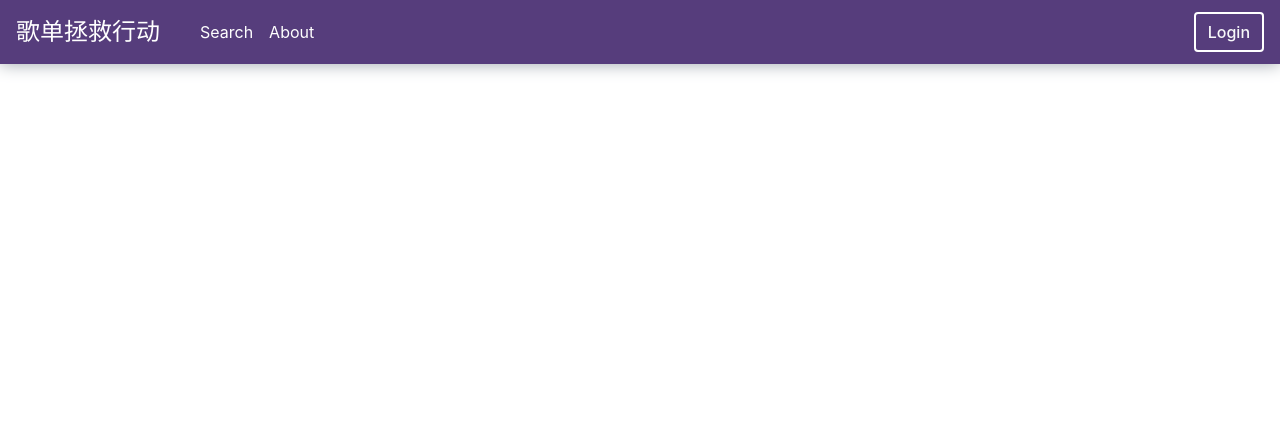
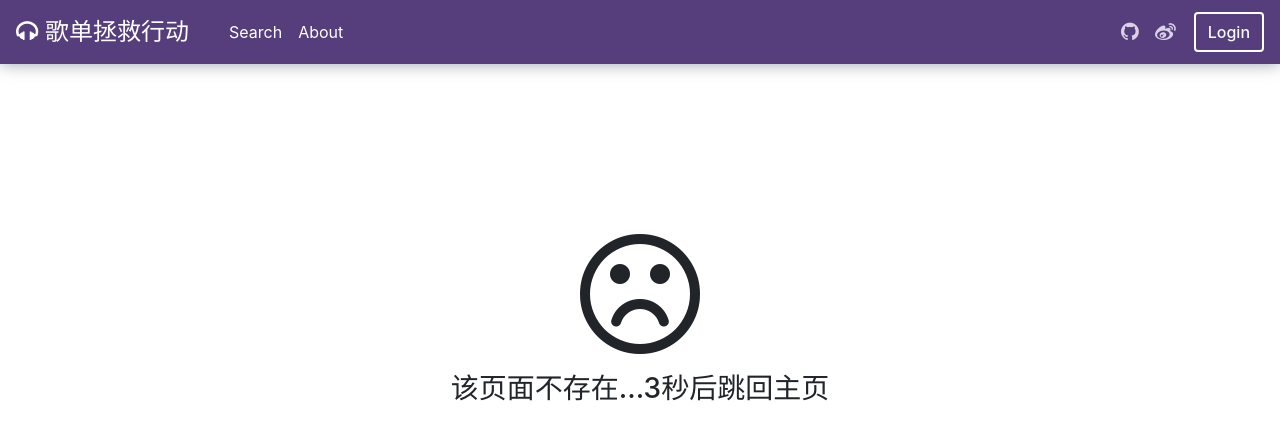
Before and after one commit to Amethyst-564/angular-playlist, an Angular app: page /notfound in a window 1280 px wide. Shown: the top 440 px of the page. Built offline with nearby package versions, Linux system fonts and the light colour scheme.

Commit message:
add some icons

```diff
--- a/src/app/navbar/navbar.component.html
+++ b/src/app/navbar/navbar.component.html
@@ -2,7 +2,7 @@
 <div class="row" id="header">
   <div class="col-12">
     <nav class="navbar navbar-expand-lg navbar navbar-dark">
-      <a class="navbar-brand" href="/" id="nav-title">歌单拯救行动</a>
+      <a class="navbar-brand" href="/" id="nav-title"><i class="fa fa-headphones"></i> 歌单拯救行动</a>
       <button class="navbar-toggler" type="button" data-toggle="collapse" data-target="#navbarSupportedContent"
         aria-controls="navbarSupportedContent" aria-expanded="false" aria-label="Toggle navigation">
         <span class="navbar-toggler-icon"></span>
@@ -30,6 +30,23 @@
             </div>
           </li> -->
         </ul>
+
+        <div id="share-icon">
+          <ul class="navbar-nav">
+            <li class="nav-item active">
+              <a class="nav-link p-2" href="https://github.com/Amethyst-564" target="_blank">
+                <i class="fa fa-github"></i>
+              </a>
+            </li>
+            <li class="nav-item active">
+                <a class="nav-link p-2" href="https://weibo.com/luvoratorrrrry564" target="_blank">
+                  <i class="fa fa-weibo"></i>
+                </a>
+              </li>
+          </ul>
+
+        </div>
+
         <button class="btn btn-outline-light my-2 my-sm-0" type="submit" id="header-login" (click)="onClick()">Login</button>
       </div>
     </nav>
--- a/src/app/navbar/navbar.component.less
+++ b/src/app/navbar/navbar.component.less
@@ -37,6 +37,16 @@
                 font-size: 1.5rem;
                 padding-right: 1rem;
             }
+            #share-icon {
+                font-size: 1.3rem;
+                margin-right: 10px;
+                i {
+                    color: lighten(@primary, 50%);
+                    &:hover{
+                        color: lighten(@primary, 80%);
+                    }
+                }
+            }
         }
     }
 }
--- a/src/app/notfound/notfound.component.html
+++ b/src/app/notfound/notfound.component.html
@@ -2,5 +2,16 @@
   <!-- header -->
   <app-navbar></app-navbar>
   <!-- content -->
+  <div class="row" id="content">
+
+    <div class="col-10" id="text">
+
+      <h3><i class="fa fa-frown-o fa-5x"></i></h3>
+      <h3>该页面不存在...3秒后跳回主页</h3>
+
+    </div>
+
+  </div>
+
 
 </div>
--- a/src/app/notfound/notfound.component.less
+++ b/src/app/notfound/notfound.component.less
@@ -1,3 +1,18 @@
+.internal-flex() {
+    // 内部flex布局
+    display: flex;
+    flex-direction: column; //垂直flex
+    align-items: center;
+}
+
 .container {
     max-width: 100vw;
+    #content {
+        .internal-flex();
+        #text {
+            .internal-flex();
+            margin-top: 10rem;
+        }
+
+    }
 }
```
Also changed, not shown: src/app/notfound/notfound.component.ts (+6 -1 lines).
